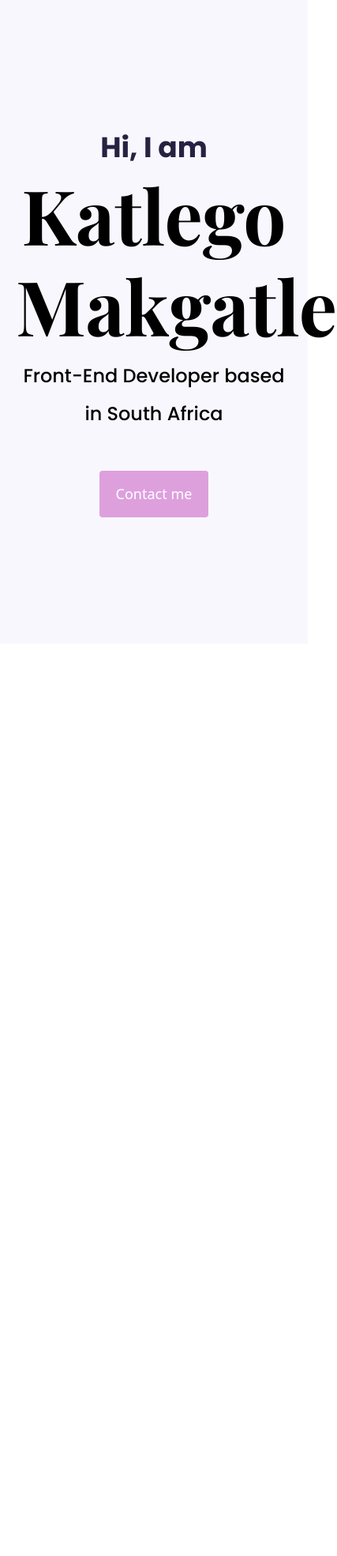
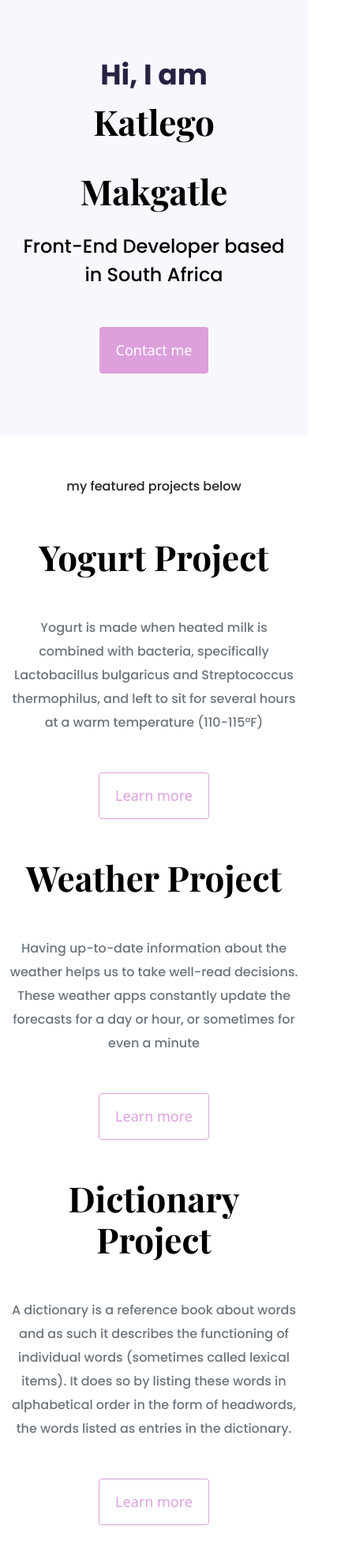
Before and after one commit to KatlegoM02/My-Portfolio-Project, a plain HTML site: page index.html in a window 390 px wide. Shown: the whole page at 79% size, 427 px wide, since content can reach past the window. Before the commit the page ends 844 px from the top, so only its background shows below. Drawn offline with nearby package versions, Linux system fonts and the light colour scheme; a web font is replaced by a local one.

Commit message:
Added homepage design

```diff
--- a/index.html
+++ b/index.html
@@ -28,7 +28,61 @@
     <h2 class="mb-5">
         Front-End Developer based in South Africa
     </h2>
-    <a href="#" class="btn btn-branding">Contact me</a>
+    <div>
+    <a href="#" class="btn btn-branding">Contact me</a> </div>
     </div>
+    <p class="text-center m-5"> my featured projects below </p>
+
+    <div class="container">
+        <div class="row mb-5">
+            <div class="col d-none d-lg-block">
+                <img src="images/yogurt.png" class="img-fluid" alt="">
+            </div>
+            <div class="col">
+            <div class="project-description">
+            <h2 class="mb-5">Yogurt Project</h2>
+            <p class="mb-5 text-muted">
+            Yogurt is made when heated milk is combined with bacteria,
+            specifically Lactobacillus bulgaricus and Streptococcus
+            thermophilus, and left to sit for several hours at a warm
+            temperature (110-115°F)
+    </p>
+    <a href="#" class="btn btn-branding-outline">Learn more</a>
+            </div>
+        </div>
+    </div><div class="row mb-5">
+
+            <div class="col">
+            <div class="project-description">
+            <h2 class="mb-5">Weather Project</h2>
+            <p class="mb-5 text-muted">
+            Having up-to-date information about the weather helps us to take
+            well-read decisions. These weather apps constantly update the
+            forecasts for a day or hour, or sometimes for even a minute
+    </p>
+    <a href="#" class="btn btn-branding-outline">Learn more</a>
+            </div> </div>
+            <div class="col d-none d-lg-block">
+                <img src="images/weather.png" class="img-fluid" alt="">
+            </div>
+        </div>
+        <div class="row mb-5">
+            <div class="col d-none d-lg-block">
+                <img src="images/dictionary.png" class="img-fluid" alt="">
+            </div>
+            <div class="col">
+            <div class="project-description">
+            <h2 class="mb-5">Dictionary Project</h2>
+            <p class="mb-5 text-muted">
+            A dictionary is a reference book about words
+            and as such it describes the functioning of individual words (sometimes called lexical items).
+            It does so by listing these words in alphabetical order in the form of headwords,
+            the words listed as entries in the dictionary.
+    </p>
+    <a href="#" class="btn btn-branding-outline">Learn more</a>
+            </div>
+        </div>
+    </div>
+</div>
 </body>
 </html>
--- a/styles/portfolio.css
+++ b/styles/portfolio.css
@@ -14,11 +14,17 @@ h1,h2,h3,h4 {
 }
 h1 {
     font-size: 96px;
+    line-height: 1.5;
+}
+h2 {
+    font-size: 64px;
 }
 
 p {
    font-family: var(--default-font-family);
    font-weight: normal;
+   font-size: 16px;
+   line-height: 30px;
 }
 
 .heading {
@@ -37,7 +43,7 @@ p {
     font-family: var(--default-font-family);
     font-weight: normal;
     font-size: 24px;
-    line-height: 2;
+    line-height: 1.5;
 }
 .btn-branding {
     background: var(--branding-color);
@@ -47,7 +53,34 @@ p {
     line-height: 27px;
     padding: 15px 20px;
 }
+.btn-branding-outline{
+    color: var(--branding-color);
+    border: 1px solid var(--branding-color);
+    border-radius: 4px;
+    font-size: 18px;
+    line-height: 27px;
+    padding: 15px 20px;
+}
+.project-description{
+    padding: 120px 60px 0;
+}
+@media (max-width:960px) {
+    h1 {
+        font-size: 44px;
+        line-height: 2;
+    }
+    h2 {
+        font-size: 44px;
 
+    }
+    .heading {
+        padding: 80px 20px;
+}
+    .project-description {
+        padding: 0;
+        text-align:center
+    }
+}
 
 
 
```
Also changed, not shown: images/dictionary.png (added), images/weather.png (added), images/yogurt.png (added).
